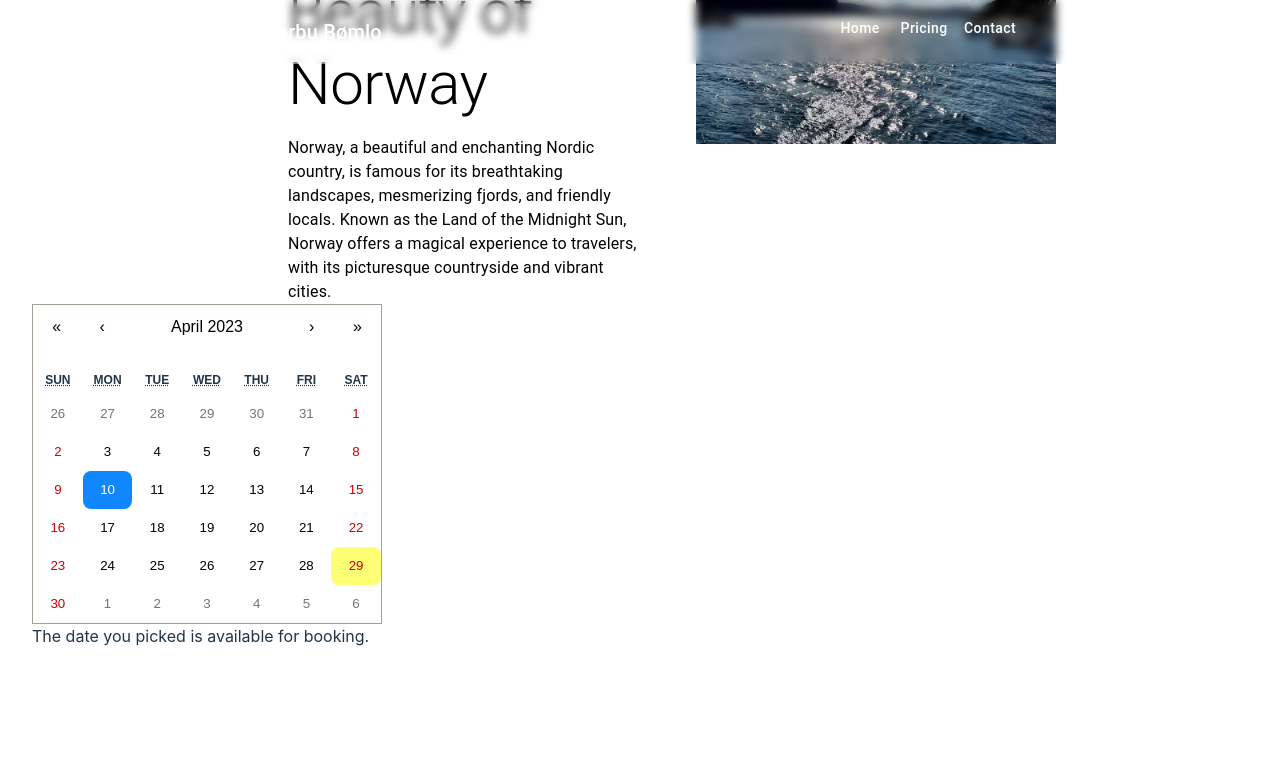
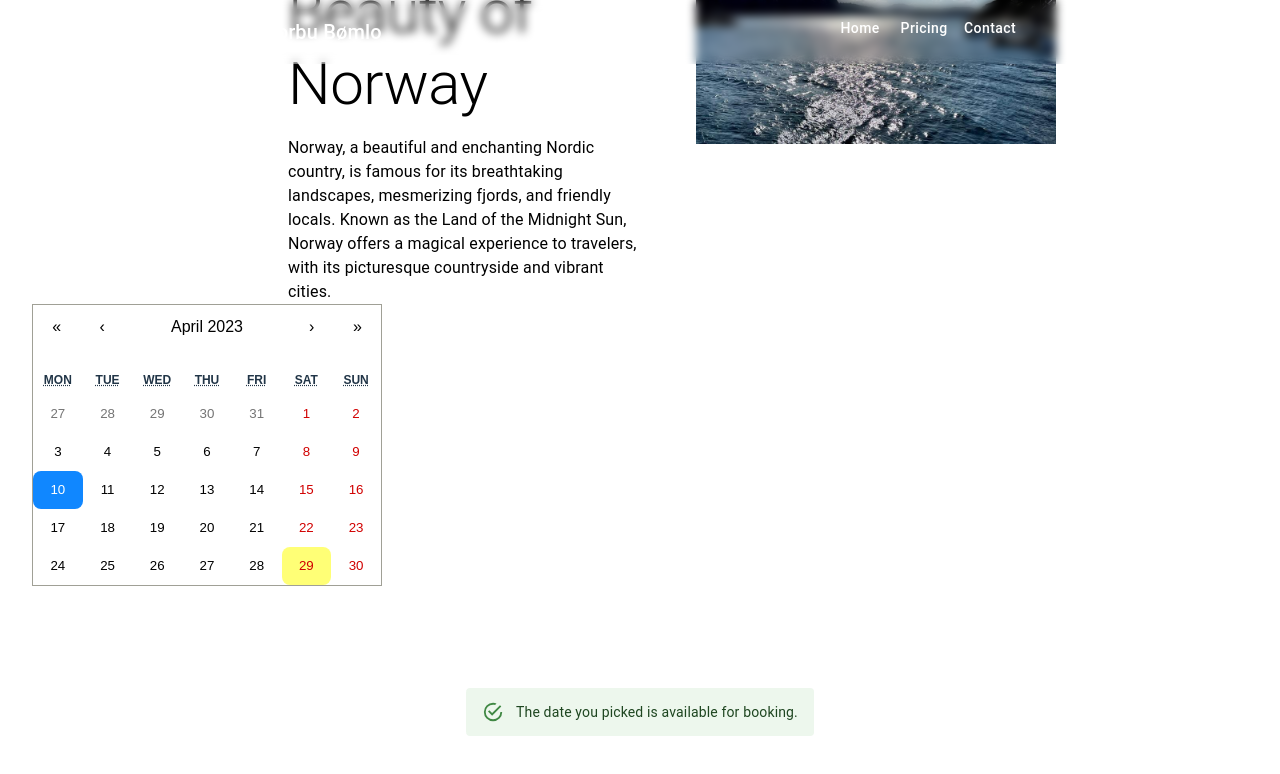
Before and after one commit to Bruswei/rorbu, a React (Vite) app: page / in a window 1280 px wide. Both pictures are taken after a click on the button "10". Shown: the part 992-1766 px from the top of the page. Built offline with nearby package versions, Linux system fonts and the light colour scheme.

Commit message:
Add alerts and styles

```diff
--- a/src/components/CalendarPicker/CalendarPicker.tsx
+++ b/src/components/CalendarPicker/CalendarPicker.tsx
@@ -1,12 +1,13 @@
-import React from "react";
-import { useState } from "react";
+import React, { useState, useEffect } from "react";
 import Calendar from "react-calendar";
 import { isSameDay } from "date-fns";
 import "react-calendar/dist/Calendar.css";
+import { Alert } from "@mui/material";
 import "./calendarPicker.css";
 
 function CalendarPicker({ unavailableDates }) {
   const [selectedDate, setSelectedDate] = useState(null);
+  const [showAlert, setShowAlert] = useState(false);
 
   const tileDisabled = ({ date }) => {
     return unavailableDates.some((unavailableDate) =>
@@ -23,14 +24,38 @@ function CalendarPicker({ unavailableDates }) {
       return; // Disable clicking on unavailable dates
     }
     setSelectedDate(date);
+    setShowAlert(true);
   };
 
-  const renderPopup = () => {
-    if (selectedDate) {
+  useEffect(() => {
+    if (showAlert) {
+      const timer = setTimeout(() => {
+        setShowAlert(false);
+      }, 3000);
+      return () => clearTimeout(timer);
+    }
+  }, [showAlert]);
+
+  const renderAlert = () => {
+    if (selectedDate && showAlert) {
       return (
-        <div className="popup">
+        <Alert
+          severity="success"
+          sx={{
+            position: "fixed",
+            left: "50%",
+            transform: "translateX(-50%)",
+            bottom: "64px",
+            maxWidth: "90%",
+            borderRadius: "4px",
+            fontSize: "14px",
+            animation: "slide-in 0.3s ease-in-out",
+            animationFillMode: "forwards",
+            opacity: 0,
+          }}
+        >
           The date you picked is available for booking.
-        </div>
+        </Alert>
       );
     }
     return null;
@@ -38,16 +63,22 @@ function CalendarPicker({ unavailableDates }) {
 
   return (
     <>
-      <Calendar
-        onClickDay={handleDayClick}
-        tileDisabled={tileDisabled}
-        calendarType="US"
-        dayClassName={(date) => {
-          const isActive = selectedDate && isSameDay(date, selectedDate);
-          return isActive ? "active" : undefined;
-        }}
-      />
-      {renderPopup()}
+      <style>
+        {`
+          @keyframes slide-in {
+            from {
+              transform: translateX(-50%) translateY(50px);
+              opacity: 0;
+            }
+            to {
+              transform: translateX(-50%) translateY(0);
+              opacity: 1;
+            }
+          }
+        `}
+      </style>
+      <Calendar onClickDay={handleDayClick} tileDisabled={tileDisabled} />
+      {renderAlert()}
     </>
   );
 }
```
